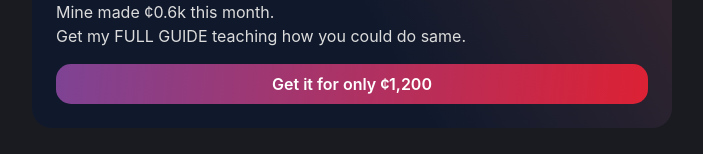
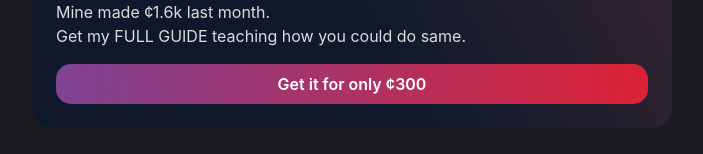
Before and after one commit to joeokat/Portfolio2.0, a React (Create React App) app: page / in a window 1280 px wide. Shown: the part 1246-1400 px from the top of the page, without its empty margins (288-991 px from the left). Built offline with nearby package versions, Linux system fonts and the light colour scheme.

Commit message:
Update SpartanAds.jsx

```diff
--- a/src/components/SpartanAds.jsx
+++ b/src/components/SpartanAds.jsx
@@ -9,19 +9,19 @@ export const SpartanAds = () => {
          <h2> Build Your Own App </h2>
         <p>
         {/* Learn to Build and Monetize iOS and Android Apps with just HTML and CSS.
-          Get my FULL GUIDE teaching you how to make ¢2,500 in a month+. */}
+          Get my FULL GUIDE teaching you how to make ¢3,500 in a month+. */}
           Everyone should own a mobile or web app that makes at least ¢1.8k/month.
-          Mine made ¢0.6k this month. <br />
+          Mine made ¢1.6k last month. <br />
 
           Get my FULL GUIDE teaching how you could do same.
         </p>
 
         <a
         className="join--button"
-        href="https://t.me/+oCeVAiPJM482NjI0"
+        href="https://fb.com/buildyourownidea"
         rel="noreferrer"
         target="_blank">
-          Get it for only ¢1,200
+          Get it for only ¢300
         </a>
       </div>
     </div>
```
